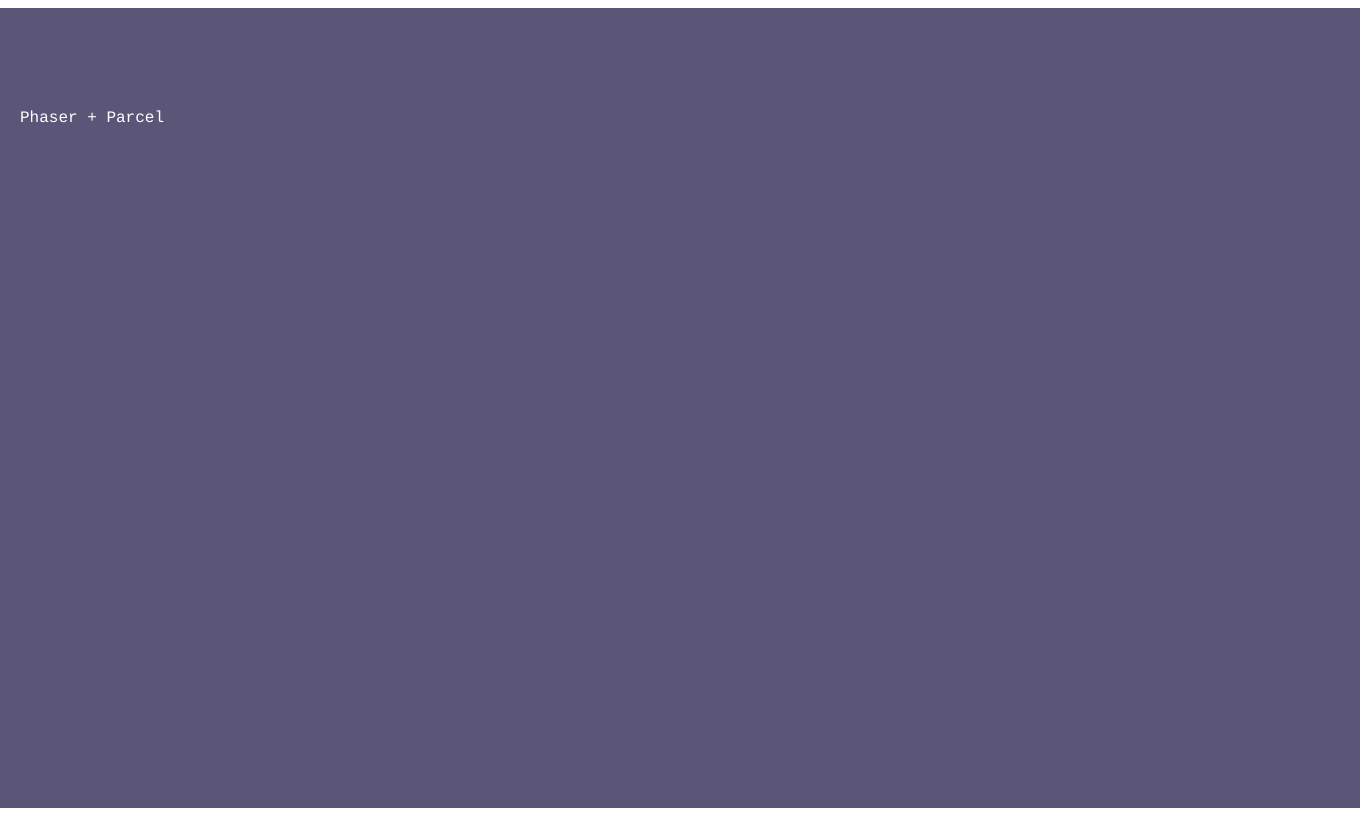
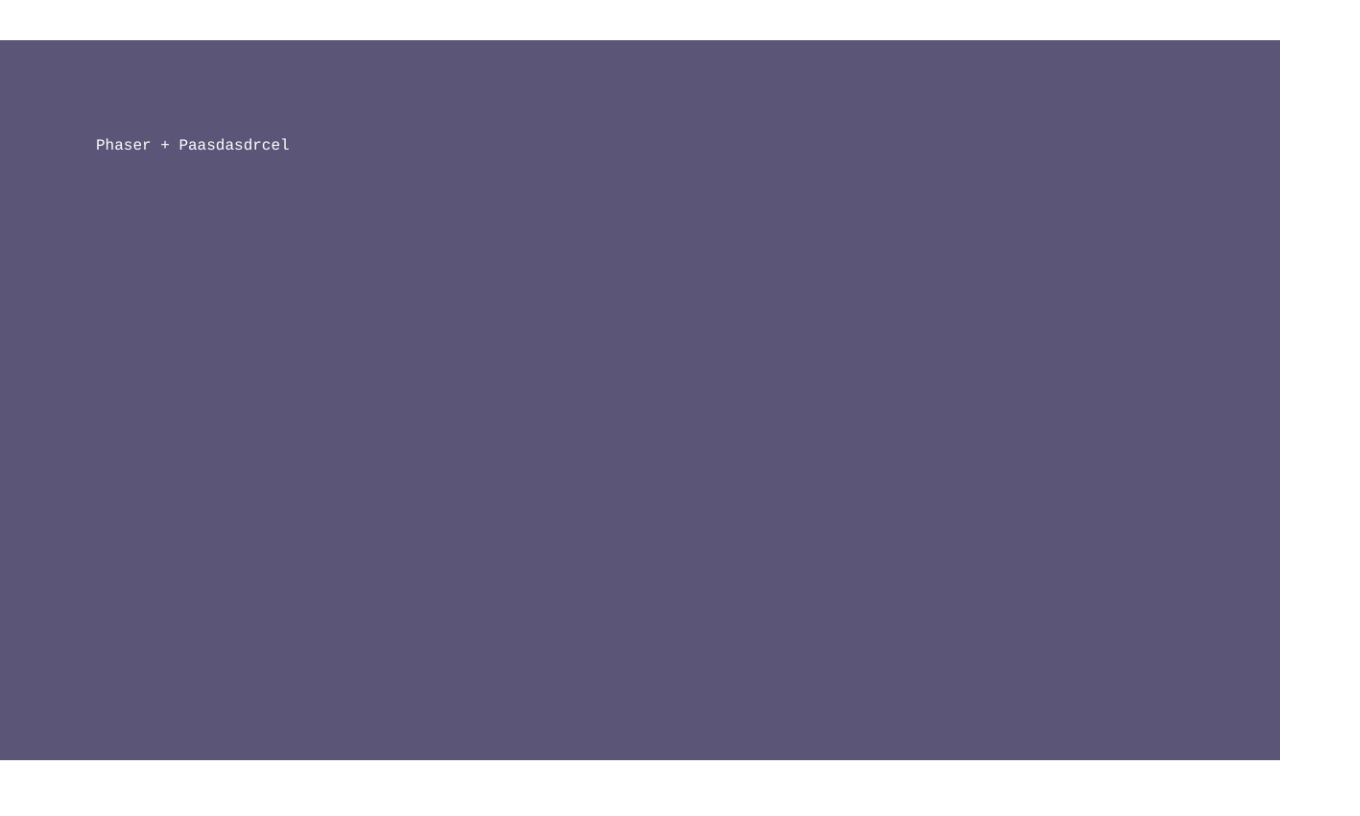
Before and after one commit to karlossg/crashCarRun, a website built with Parcel: page index.html in a window 1280 px wide. Shown: the whole page, 1360 px wide, since content can reach past the window. Built offline with nearby package versions, Linux system fonts and the light colour scheme.

Commit message:
added window resizing and some jsdoc comments

```diff
--- a/index.html
+++ b/index.html
@@ -1,16 +1,23 @@
 <!DOCTYPE html>
 <html lang="en">
-
   <head>
-  <meta charset="UTF-8">
-  <meta name="viewport" content="width=device-width, initial-scale=1.0">
-  <meta http-equiv="X-UA-Compatible" content="ie=edge">
-  <title>Phaser v3</title>
-  <style>
+    <title>My Awesome Game</title>
+    <meta
+      name="viewport"
+      content="width = device-width, initial-scale = 1.0, maximum-scale = 1.0, minimum-scale = 1.0, user-scalable = 0, minimal-ui"
+    />
+    <style type="text/css">
       body {
-      display: flex;
-      justify-content: center;
-      align-items: center;
+        padding: 0px;
+        margin: 0px;
+      }
+      canvas {
+        display: block;
+        margin: 0;
+        position: absolute;
+        top: 50%;
+        left: 50%;
+        transform: translate(-50%, -50%);
       }
     </style>
   </head>
@@ -18,5 +25,4 @@
   <body>
     <script src="index.js"></script>
   </body>
-
 </html>
--- a/index.js
+++ b/index.js
@@ -1,28 +1,71 @@
-import Phaser from 'phaser';
+import Phaser from "phaser";
+
+let game;
+
+/**
+ *
+ * Function used to load game config and resazing function
+ * @name loadGameConfig
+ * @function
+ *
+ */
+
+function loadGameConfig() {
+  const config = {
+    type: Phaser.AUTO,
+    width: 1334,
+    height: 750,
+    scene: Game,
+    backgroundColor: "#5B5678",
+    physics: {
+      default: "arcade"
+    }
+  };
+
+  game = new Phaser.Game(config);
+  window.focus();
+  resizeGame();
+  window.addEventListener("resize", resizeGame);
+}
+
+window.onload = () => loadGameConfig();
+
+/**
+ *
+ *
+ * @class Game
+ * @extends {Phaser.Scene}
+ */
 class Game extends Phaser.Scene {
   constructor() {
-    super('Game')
+    super("Game");
   }
-  preaload() {
-    // this.add.text(100, 100, 'Phaser + Parcel');
-  }
+  preaload() {}
   create() {
-    this.add.text(100, 100, 'Phaser + Parcel');
+    this.add.text(100, 100, "Phaser + Paasdasdrcel");
   }
 }
 
-const config = {
-  type: Phaser.AUTO,
-  width: 1440,
-  height: 800,
-  scene: Game,
-  backgroundColor: '#5B5678',
-  physics: {
-    default: "arcade"
-  },
-};
-
-new Phaser.Game(config);
+/**
+ * Game window resazing function
+ * @name resizeGame
+ * @function
+ *
+ */
+function resizeGame() {
+  let canvas = document.querySelector("canvas");
+  let windowWidth = window.innerWidth;
+  let windowHeight = window.innerHeight;
+  let windowRatio = windowWidth / windowHeight;
+  let gameRatio = game.config.width / game.config.height;
+  if (windowRatio < gameRatio) {
+    canvas.style.width = windowWidth + "px";
+    canvas.style.height = windowWidth / gameRatio + "px";
+  } else {
+    canvas.style.width = windowHeight * gameRatio + "px";
+    canvas.style.height = windowHeight + "px";
+  }
+}
 
 if (module.hot) {
   module.hot.accept(() => {});
```
Also changed, not shown: 1 other file. Lines whose indentation alone changed are shown as unchanged.
